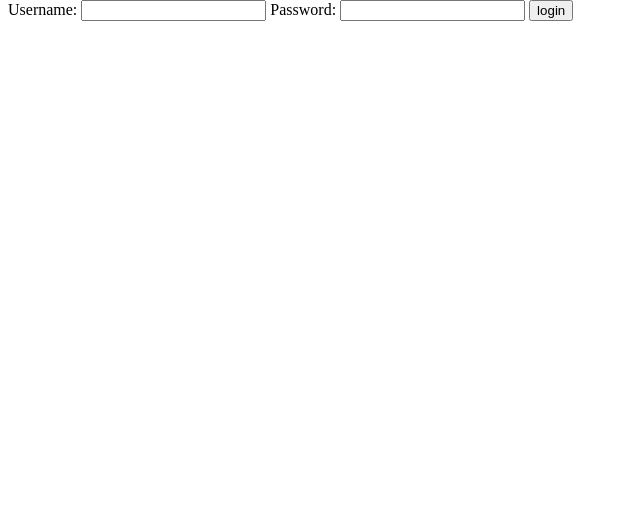
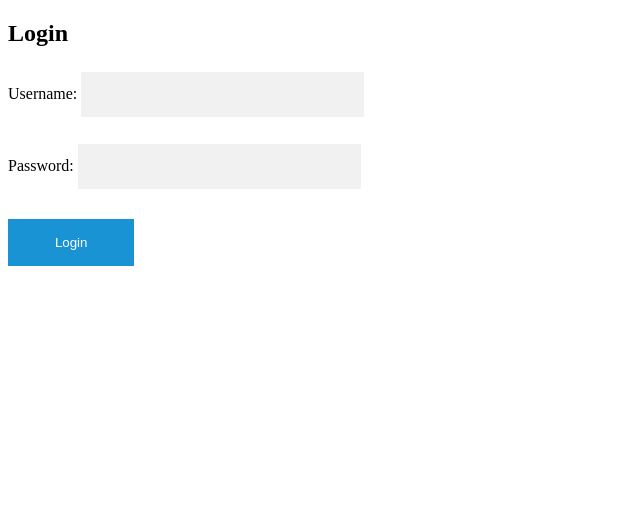
Before and after one commit to projektNaAi/Linkr, a Symfony app: template templates/login/index.html.twig in a window 1280 px wide. Shown: the part 54-560 px from the top of the page, without its empty margins (0-640 px from the left). Run offline with Twig, Linux system fonts and the light colour scheme; the template is opened without the code that fills it, so the values that code supplies are empty; some libraries are stand-ins or nearby versions.

Commit message:
dodanie stylowania do formularza logowania

```diff
--- a/templates/login/index.html.twig
+++ b/templates/login/index.html.twig
@@ -3,21 +3,56 @@
 {% block title %}Hello LoginController!{% endblock %}
 
 {% block body %}
+<style>
+    .btn {
+        background-color: #0288D1;
+        color: white;
+        padding: 16px 20px;
+        margin: 8px 0;
+        border: none;
+        cursor: pointer;
+        width: 10%;
+        opacity: 0.9;
+    }
+
+    .btn:hover {
+        opacity: 1;
+    }
+
+    input[type=text], input[type=password] {
+        width: 20%;
+        padding: 15px;
+        margin: 5px 0 22px 0;
+        display: inline-block;
+        border: none;
+        background: #f1f1f1;
+    }
+
+    input[type=text]:focus, input[type=password]:focus {
+        background-color: #ddd;
+        outline: none;
+    }
+
+</style>
+
+
     {% if error %}
         <div>{{ error.messageKey|trans(error.messageData, 'security') }}</div>
     {% endif %}
 
-    <form action="{{ path('app_login') }}" method="post">
-        <label for="username">Username:</label>
-        <input type="text" id="username" name="_username" value="{{ last_username }}">
+        <form action="{{ path('app_login') }}" method="post" style=max-width:100%;margin:0 auto;">
+            <h2>Login</h2>
+            <label for="username">Username:</label>
+            <input type="text" id="username" name="_username" value="{{ last_username }}"></br>
 
-        <label for="password">Password:</label>
-        <input type="password" id="password" name="_password">
+            <label for="password">Password:</label>
+            <input type="password" id="password" name="_password"></br>
 
-        {# If you want to control the URL the user is redirected to on success
-        <input type="hidden" name="_target_path" value="/login"> #}
+            {# If you want to control the URL the user is redirected to on success
+            <input type="hidden" name="_target_path" value="/login"> #}
 
-        <button type="submit">login</button>
-    </form>
+            <button type="submit" class="btn">Login</button>
+        </form>
+
 
 {% endblock %}
--- a/templates/registration/register.html.twig
+++ b/templates/registration/register.html.twig
@@ -35,7 +35,7 @@
 
     </style>
 
-    <h1>Register</h1>
+    <h2>Register</h2>
     <p>Please fill in this form to create an account.   </p>
 
     {{ form_start(registrationForm) }}
```
